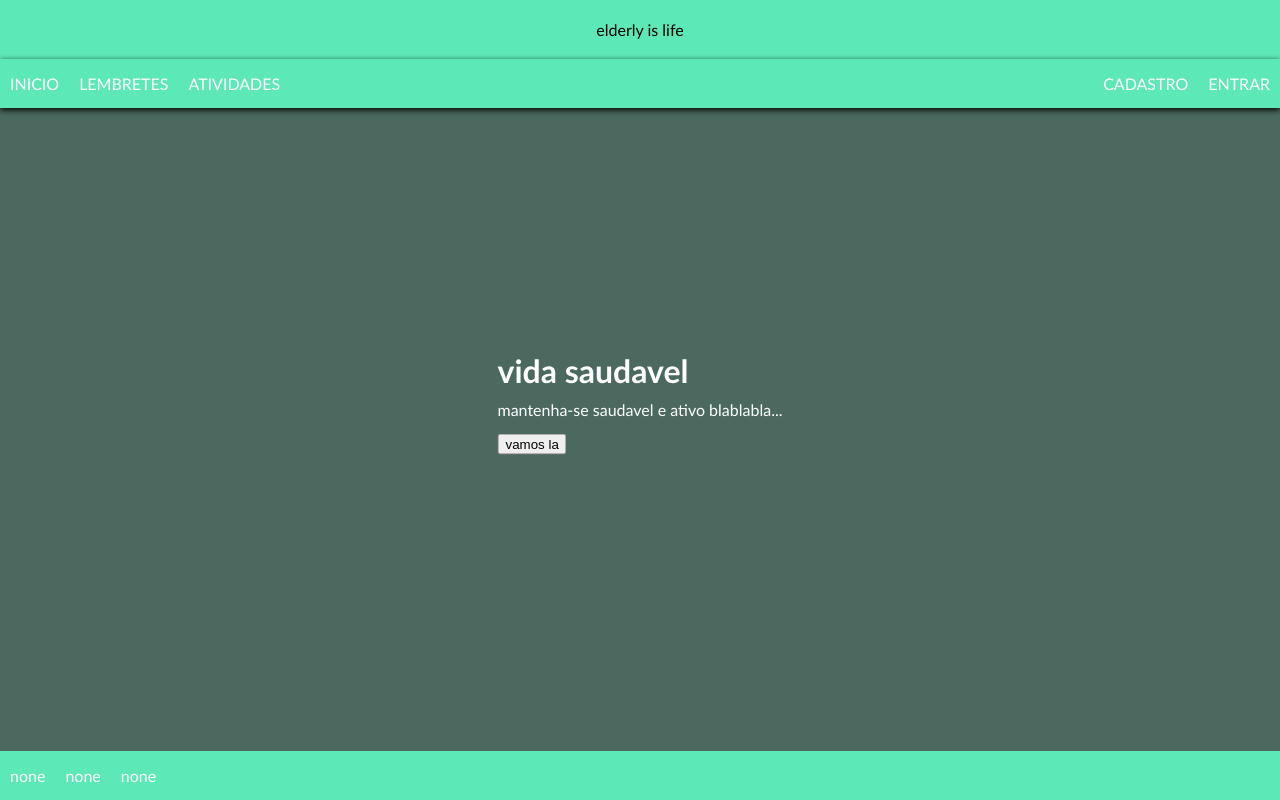
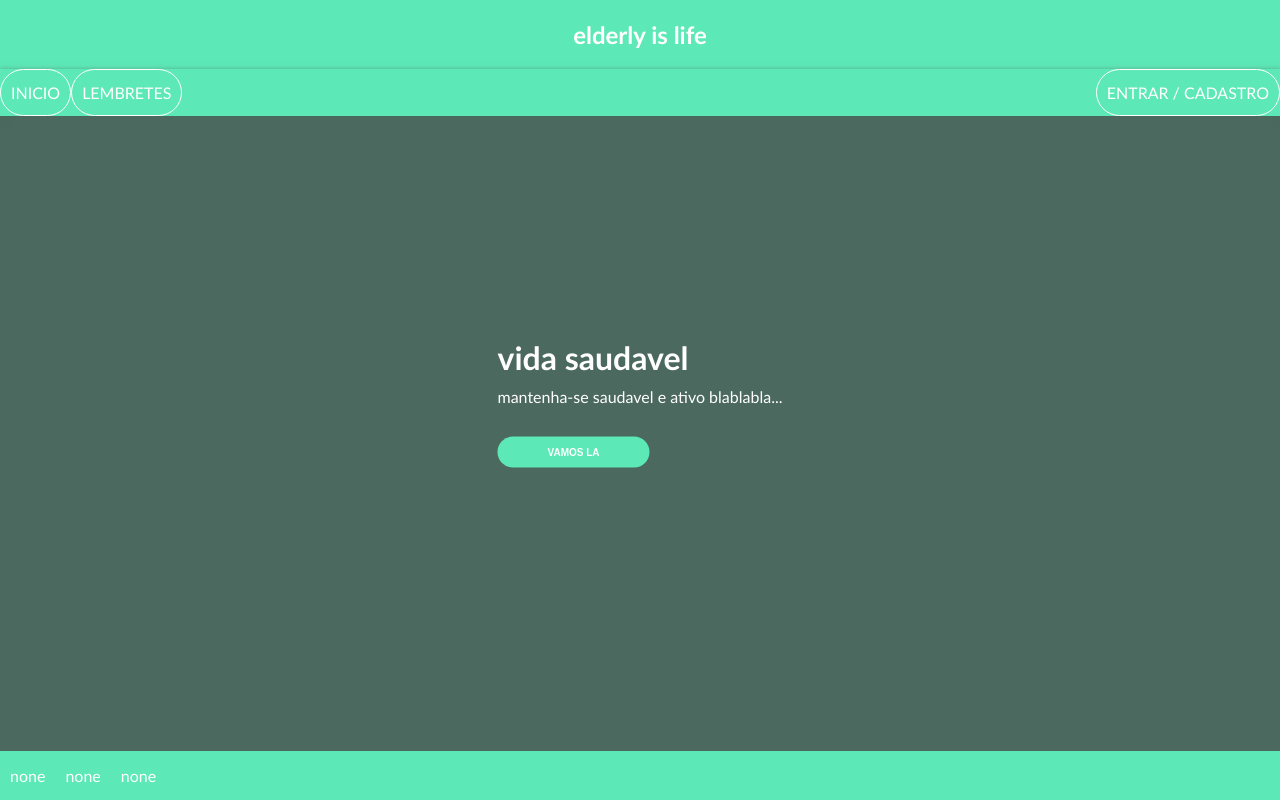
Before and after one commit to inquerafael/web-platform-ltfms1, a plain HTML site: page index.html in a window 1280 px wide. Drawn offline with Linux system fonts and the light colour scheme.

Commit message:
2 files modified mudanca no layout do menu

```diff
--- a/index.html
+++ b/index.html
@@ -2,25 +2,26 @@
 
 <head>
   <meta charset="UTF-8">
+  <title>menu</title>
   <script src="script.js"></script>
   <link rel="stylesheet" type="text/css" href="styles.css">
-  <link rel="stylesheet" type="text/css" href="styles2.css">
+
 </head>
 
 <body>
-  <header class="header">elderly is life</header>
+  <header class="header"><p class="logo">elderly is life</p></header>
   <div class="menu menu-a">
     <a href="#">INICIO</a>
     <a href="#">LEMBRETES</a>
-    <a href="#">ATIVIDADES</a>
-    <a href="#" style="float:right">ENTRAR</a>
-    <a href="./cadastro.html" style="float:right">CADASTRO</a>
+
+
+    <a href="./cadastro.html" style="float:right">ENTRAR / CADASTRO</a>
   </div>
 
   <div class="conteudo">
     <h1 style="padding:5px 0px">vida saudavel</h1>
     <p style="padding:5px 0px 15px 0px">mantenha-se saudavel e ativo blablabla...</p>
-    <button >vamos la</button>
+    <button class="btn">vamos la</button>
   </div>
 
 
--- a/styles.css
+++ b/styles.css
@@ -1,3 +1,4 @@
+@import url('https://fonts.googleapis.com/css2? family = Pacifico & display = swap');
 * {
   box-sizing: border-box;
   margin: 0;
@@ -15,25 +16,37 @@ body {
     background-color: var(--cor-menus);
     text-align: center;
     padding: 20px;
+
+}
+.logo {
+  font-size: 150%;
+  font-weight: bold;
+
+  color: white;
+
 }
 .menu {
   overflow: hidden;
   background-color: var(--cor-menus);
-  box-shadow: 0px 2px 6px black;
+  box-shadow: 0px 2px 6px #4b695e;
 }
 .menu a {
   float: left;
   display: block;
   color: var(--cor-botoes);
   text-align: center;
-  padding: 15px 10px;
+  padding: 13px 10px;
   text-decoration: none;
+  border: 1px solid var(--cor-botoes);
+  border-radius: 50px;
+
 }
 .menu a:hover {
   background-color: var(--cor-botoes);
-  color: black;
-  opacity: 0.6;
+  color: var(--cor-menus);
+
   transition: 0.6s;
+  border: 1px solid var(--cor-menus);
 }
 .conteudo {
   color: white;
@@ -42,6 +55,23 @@ body {
   top: 50%;
   left: 50%;
   transform: translate(-50%, -50%);
+}
+.btn {
+  border-radius: 20px;
+  text-transform: uppercase;
+  background-color: var(--cor-menus);
+  color: white;
+  font-size: 10px;
+  padding: 10px 50px;
+  font-weight: bold;
+  align-self: center;
+  border: none;
+  margin-top: 1rem;
+}
+.btn:hover {
+  background-color: var(--cor-botoes);
+  color: var(--cor-menus);
+  transition: 0.6s;
 }
 .icones {
   overflow: hidden;
@@ -57,8 +87,8 @@ body {
 }
 .icones a:hover {
   background-color: var(--cor-botoes);
-  color: black;
-  opacity: 0.6;
+  color: var(--cor-menus);
+
 }
 #rodape{
     background:var(--cor-menus);
```
